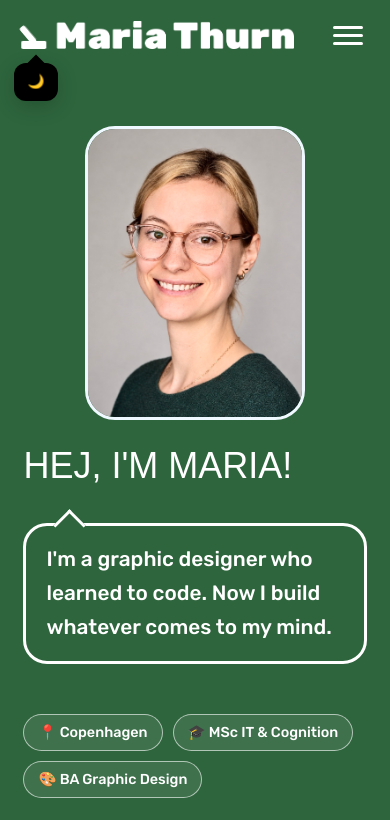
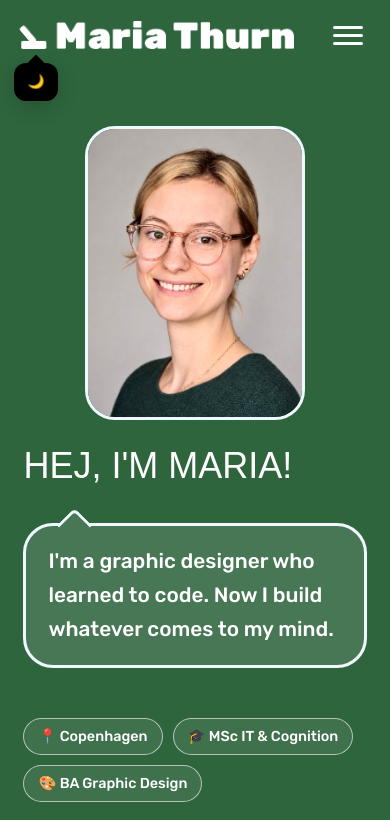
Before and after one commit to mariathurn/portfolio-website, a React (Vite) app: page / in a window 390 px wide. Shown: the top 820 px of the page. Built offline with nearby package versions, Linux system fonts and the light colour scheme; a web font is replaced by a local one.

Commit message:
Speech bubble: photo-style border, rounder, lighter background, softer tail
Co-Authored-By: Claude Opus 5.5 <noreply@anthropic.com>

```diff
--- a/src/styles/About.css
+++ b/src/styles/About.css
@@ -169,22 +169,29 @@
     font-size: 1.4rem;
     font-weight: 500;
     line-height: 1.65;
-    padding: 18px 24px;
-    border: 3px solid var(--color-white);
-    border-radius: 24px;
+    /* Same border as the profile picture */
+    --bubble-border: 3px solid aliceblue;
+    /* A touch lighter than the section – follows dark mode automatically */
+    --bubble-bg: color-mix(in srgb, var(--color-green) 88%, white);
+    padding: 20px 28px;
+    border: var(--bubble-border);
+    border-radius: 36px;
+    background-color: var(--bubble-bg);
+    transition: background-color 0.4s ease;
 }
 
 .about-lead::before {
     content: '';
     position: absolute;
-    top: 26px;
-    left: -12px;
-    width: 20px;
-    height: 20px;
-    /* Same colour as the section, so it covers the bubble's border where the tail starts */
-    background-color: var(--color-green);
-    border-left: 3px solid var(--color-white);
-    border-bottom: 3px solid var(--color-white);
+    top: 28px;
+    left: -13px;
+    width: 22px;
+    height: 22px;
+    /* Rotated square with two borders: covers the bubble's edge and forms a soft, rounded tip */
+    background-color: var(--bubble-bg);
+    border-left: var(--bubble-border);
+    border-bottom: var(--bubble-border);
+    border-bottom-left-radius: 6px;
     transform: rotate(45deg);
     transition: background-color 0.4s ease;
 }
@@ -239,13 +246,14 @@
 
     .about-lead {
         font-size: 1.3rem;
-        padding: 16px 20px;
+        padding: 18px 22px;
+        border-radius: 30px;
     }
 
     /* Photo sits above on mobile: tail points up */
     .about-lead::before {
-        top: -12px;
-        left: 32px;
+        top: -13px;
+        left: 36px;
         transform: rotate(135deg);
     }
 }
```
